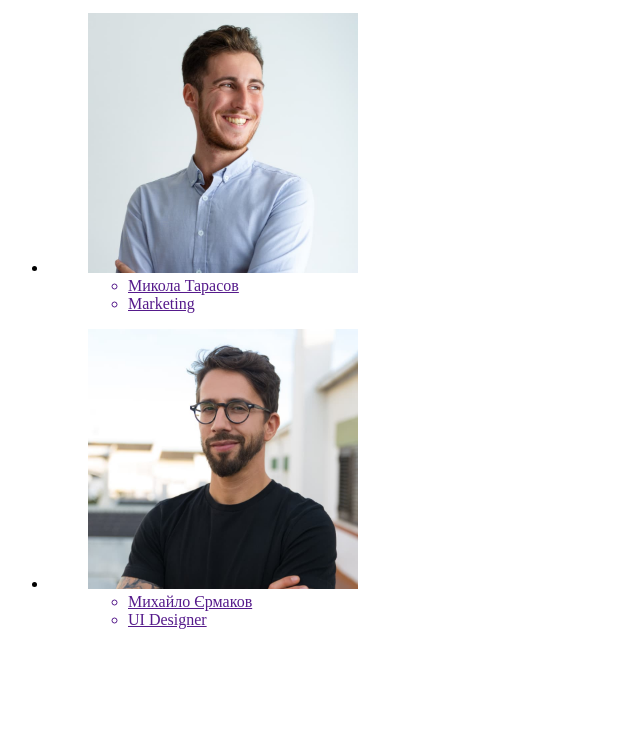
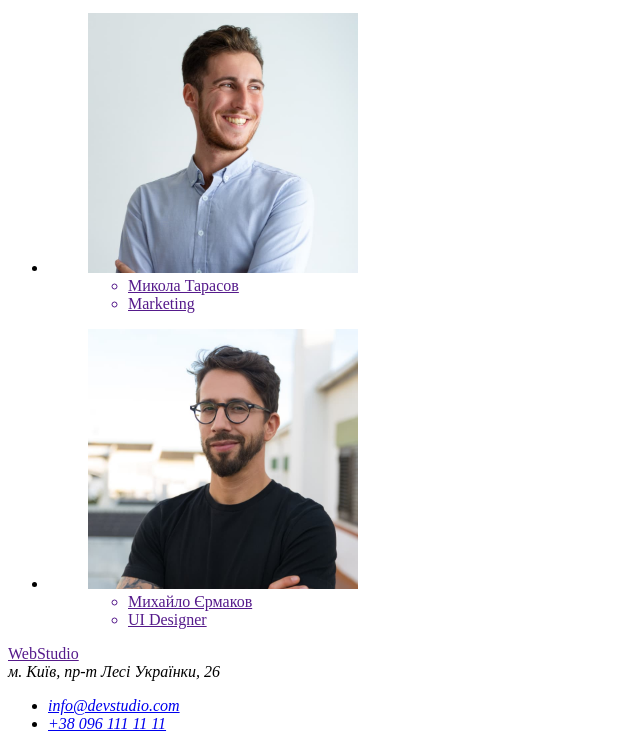
Before and after one commit to iq-dev-expert/goit-markup-hw-01, a plain HTML site: page index.html in a window 1280 px wide. Shown: the part 2189-2938 px from the top of the page, without its empty margins (0-640 px from the left). Before the commit the page ends 2834 px from the top, so only its background shows below. Drawn offline with Linux system fonts and the light colour scheme.

Commit message:
adds footer

```diff
--- a/index.html
+++ b/index.html
@@ -17,7 +17,7 @@
           <li><a href="">Контакти</a></li>
         </ul>
       </nav>
-      <!--Контактна інформація-->
+      <!--Контактна інформація, список контактів-->
       <ul>
         <li><a href="mailto:info@devstudio.com">info@devstudio.com</a></li>
         <li><a href="tel:+380961111111">+38 096 111 11 11</a></li>
@@ -166,6 +166,16 @@
         </ul>
       </section>
     </main>
-    <footer></footer>
+    <!--Підвал, логотип посилання на головну, адреса, список контактів-->
+    <footer>
+      <a href=""><span>Web</span>Studio</a>
+      <address>
+        м. Київ, пр-т Лесі Українки, 26
+        <ul>
+          <li><a href="mailto:info@devstudio.com">info@devstudio.com</a></li>
+          <li><a href="tel:+380961111111">+38 096 111 11 11</a></li>
+        </ul>
+      </address>
+    </footer>
   </body>
 </html>
```
